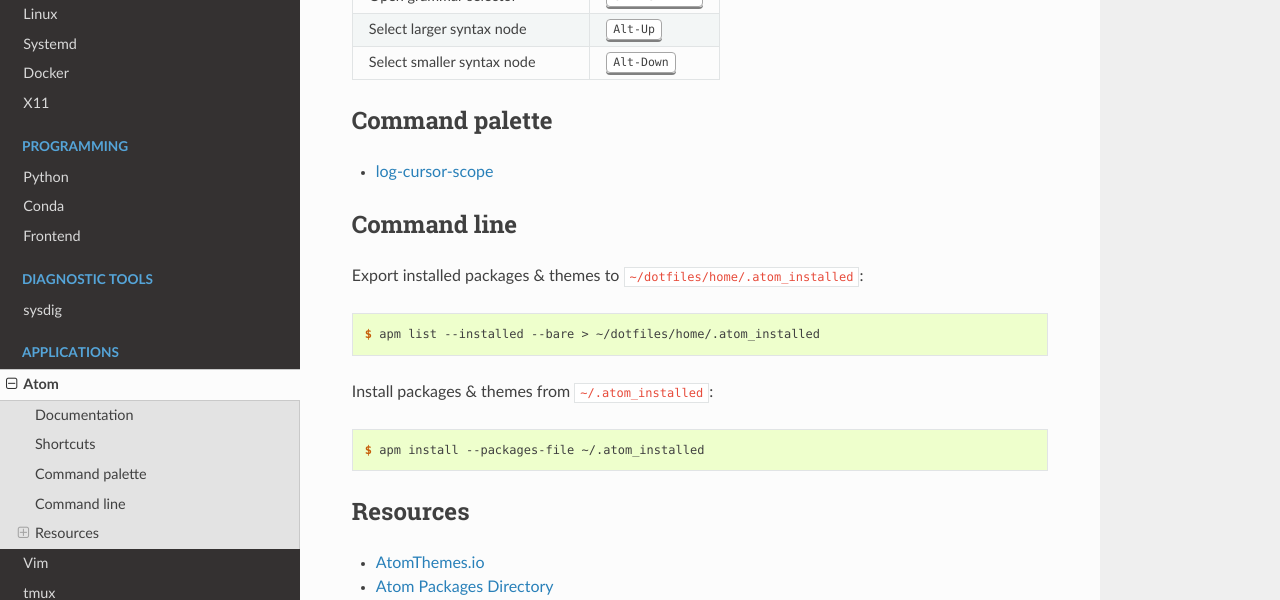
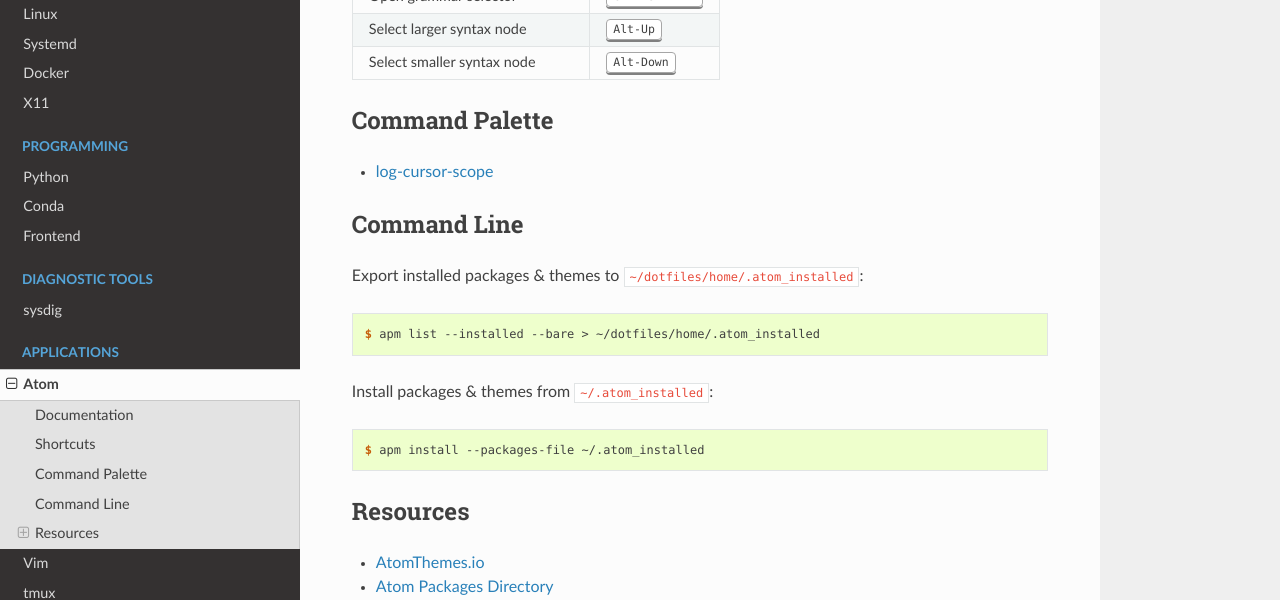
Before and after one commit to heterotopian/technotes, a Sphinx documentation site: the page built from source/atom.rst, in a window 1280 px wide and 900 px high, scrolled down 562 px. Shown: the part 156-756 px from the top of the window. Built offline with Sphinx 7.4.7 and the Read the Docs theme 2.0.0, drawn with Linux system fonts in a browser that asks for light colours.

Commit message:
Minor changes

```diff
--- a/source/atom.rst
+++ b/source/atom.rst
@@ -16,7 +16,6 @@
 - `API docs <https://atom.io/docs/api/>`_
 
 
-
 Shortcuts
 =========
 
@@ -25,53 +24,39 @@
 
     * - Action
       - Keys
-
     * - Open command palette
       - :kbd:`Ctrl-Shift-P`
-
     * - Open settings
       - :kbd:`Ctrl-,`
-
     * - Toggle tree view visibility
       - :kbd:`Ctrl-\\`
-
     * - Toggle focus on tree view
       - :kbd:`Alt-\\`
-
     * - Reveal active file in tree view
       - :kbd:`Ctrl-Shift-\\`
-
     * - Close current tab
       - :kbd:`Ctrl-W Esc`
-
     * - Open fuzzy finder
       - :kbd:`Ctrl-P`
-
     * - Toggle keybinding resolver panel
       - :kbd:`Ctrl-.`
-
     * - Toggle Developer Tools
       - :kbd:`Ctrl-Shift-I`
-
     * - Open grammar selector
       - :kbd:`Ctrl-Shift-L`
-
     * - Select larger syntax node
       - :kbd:`Alt-Up`
-
     * - Select smaller syntax node
       - :kbd:`Alt-Down`
 
 
-
-Command palette
+Command Palette
 ===============
 
 - `log-cursor-scope <https://github.com/atom/atom/pull/4973>`_
 
 
-
-Command line
+Command Line
 ============
 
 Export installed packages & themes to ``~/dotfiles/home/.atom_installed``::
```
